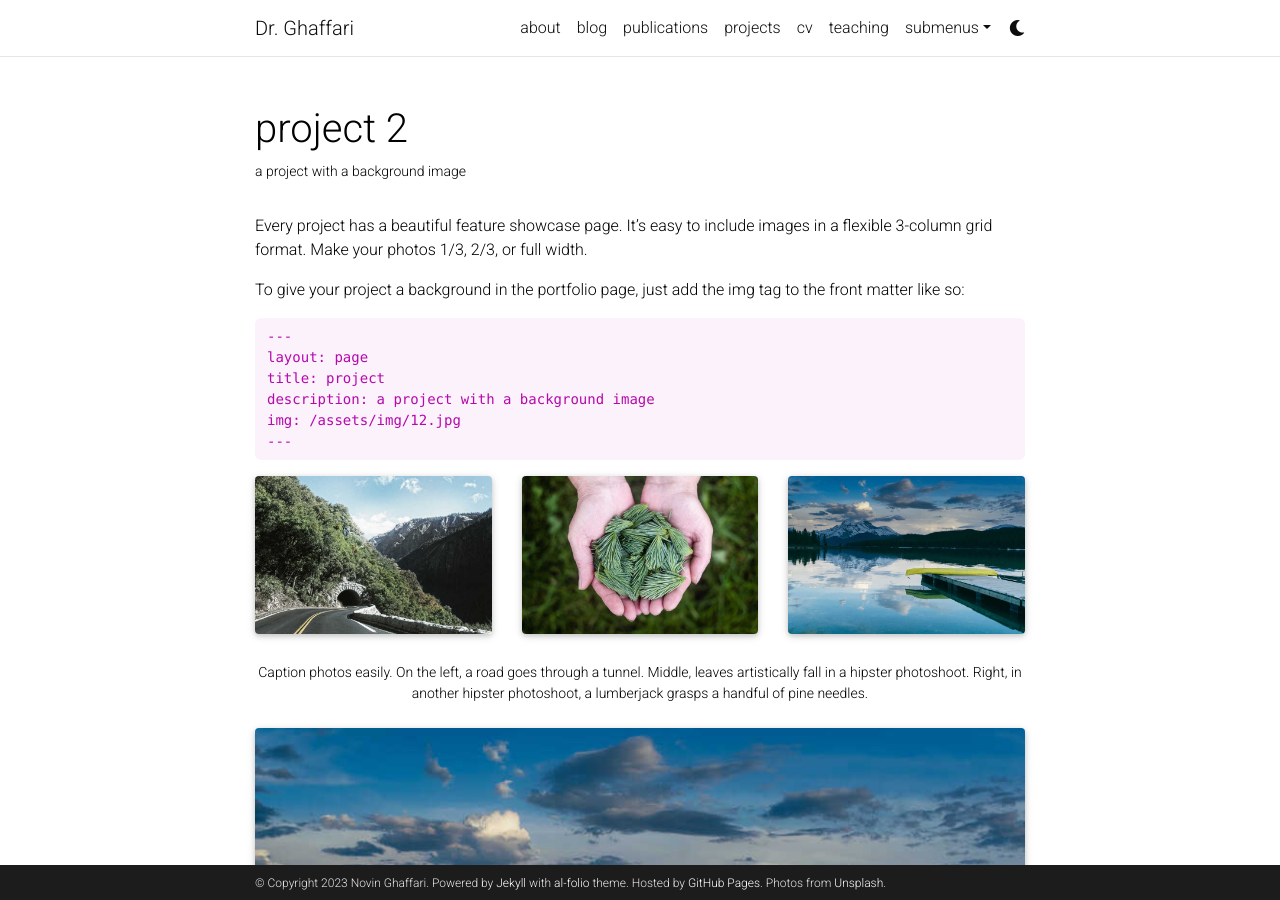
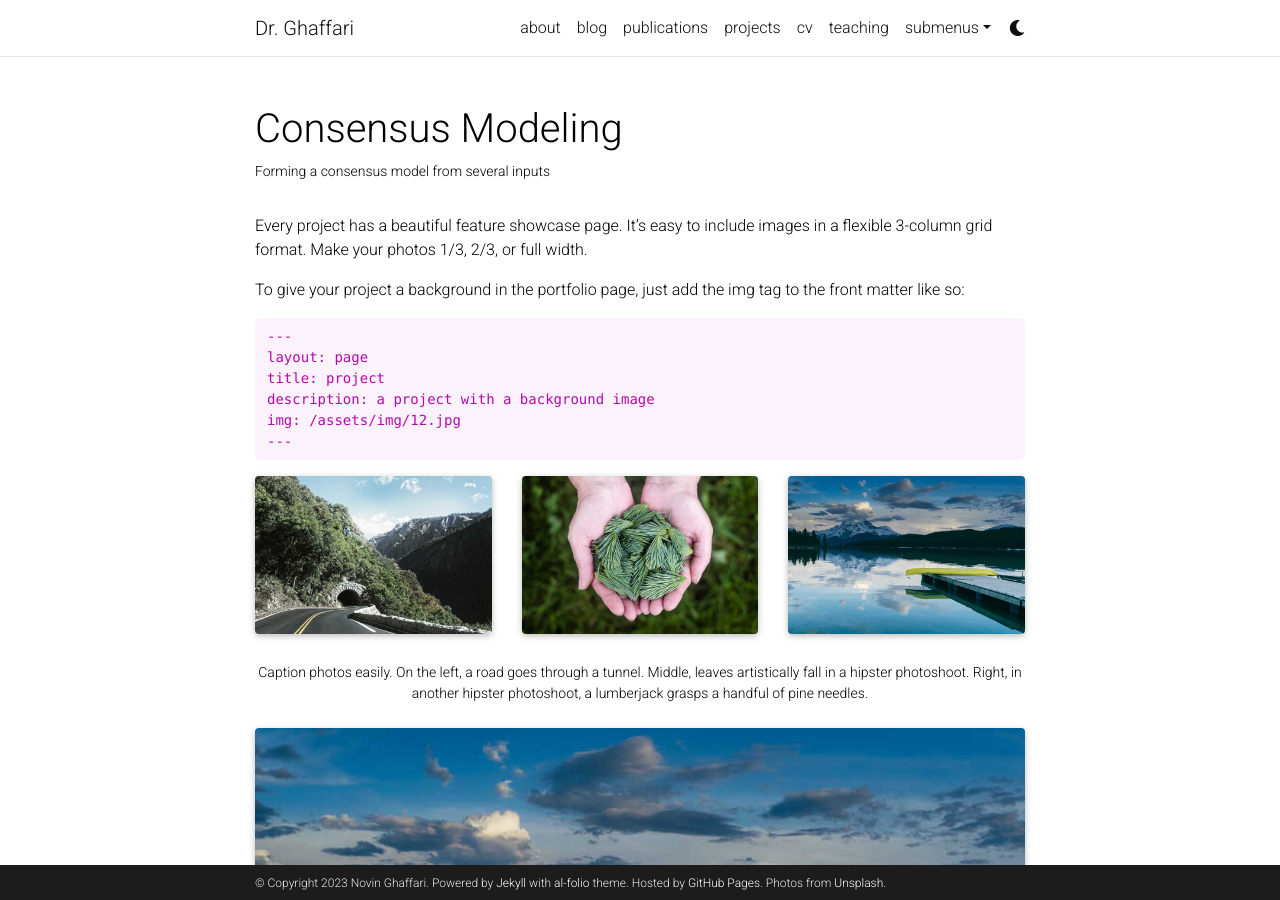
Before and after one commit to nghaffari/nghaffari.github.io, a Jekyll site: the page built from _projects/2_project.md, in a window 1280 px wide and 900 px high. Built offline with Jekyll 4.4.1, drawn with Linux system fonts in a browser that asks for light colours; full-size pictures stand in for the smaller copies a plugin makes; comment, search, counter and statistics services are not loaded; a style sheet for code colours, icons or effects is not loaded.

Commit message:
Update 2_project.md

```diff
--- a/_projects/2_project.md
+++ b/_projects/2_project.md
@@ -1,9 +1,9 @@
 ---
 layout: page
-title: project 2
-description: a project with a background image
+title: Consensus Modeling
+description: Forming a consensus model from several inputs
 img: assets/img/3.jpg
-importance: 2
+importance: 1
 category: work
 ---
 
```
